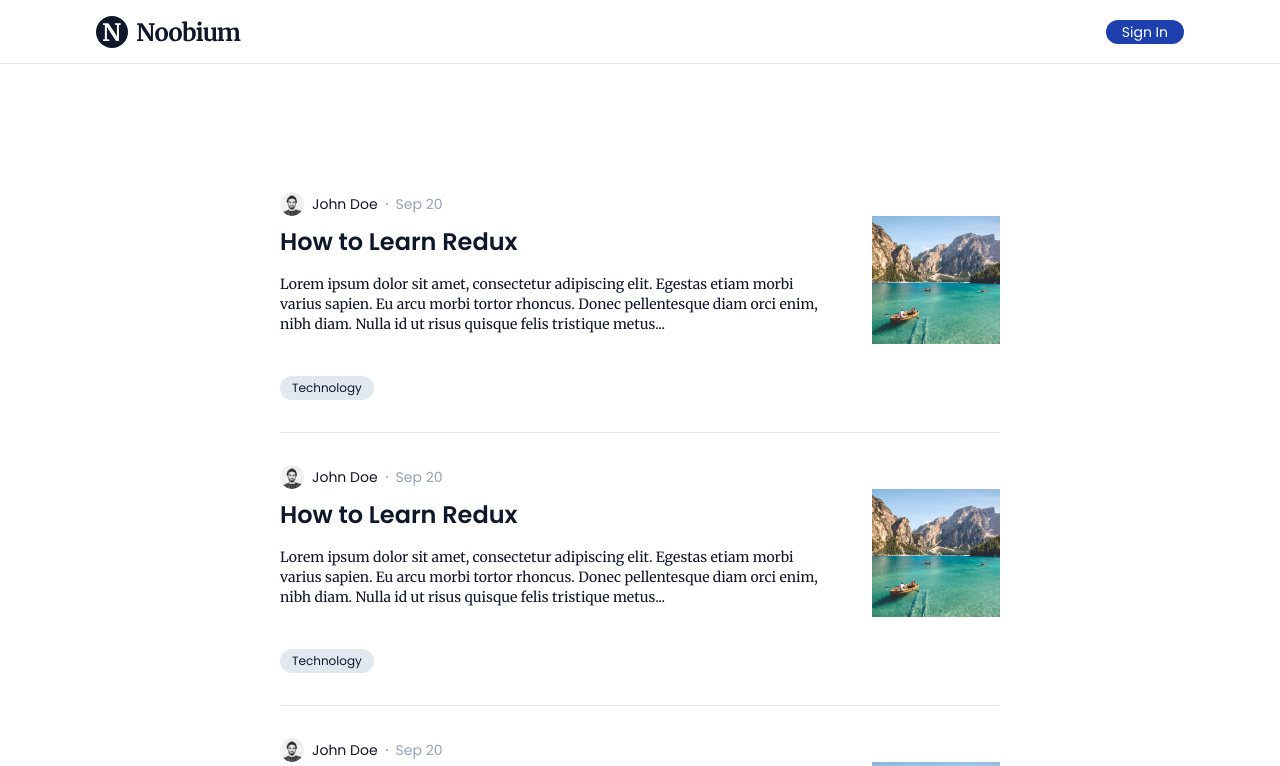
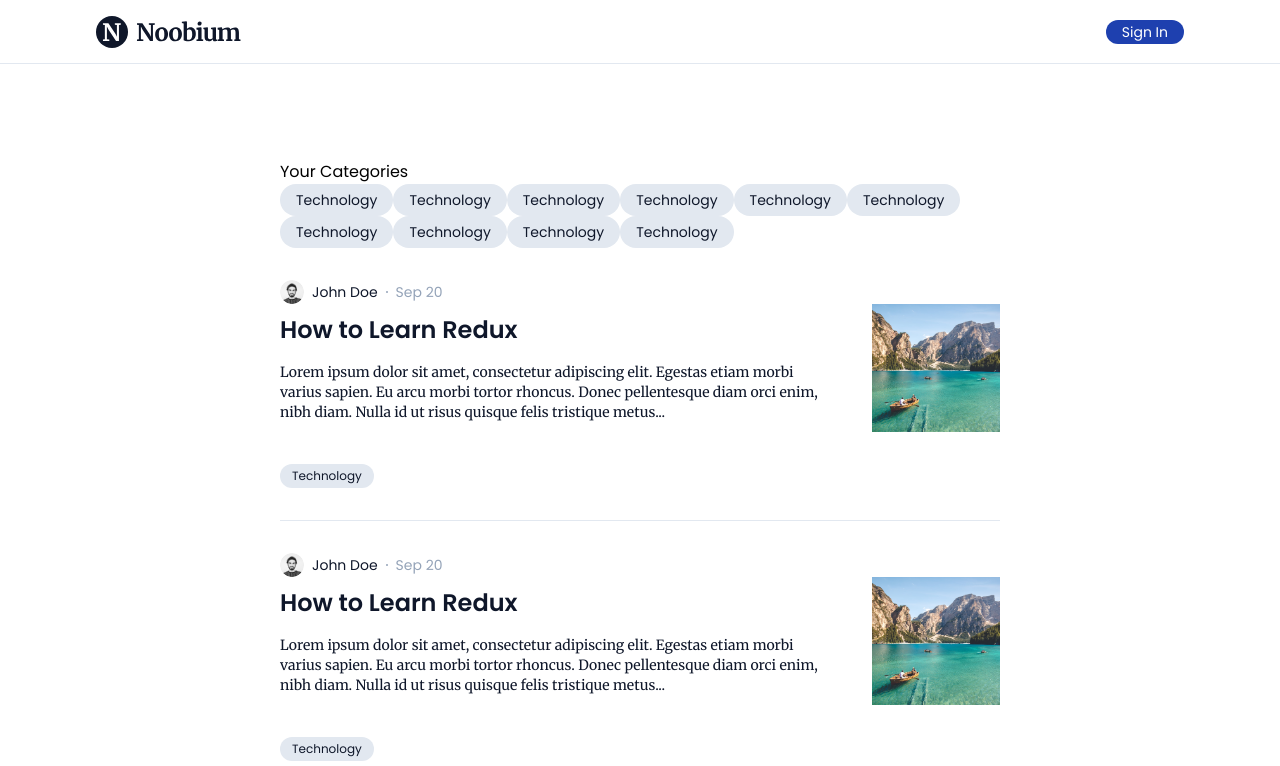
Before and after one commit to Syarif-Ys/noobium, a Next.js app: page / in a window 1280 px wide. Shown: the top 766 px of the page. Built offline with nearby package versions, Linux system fonts and the light colour scheme.

Commit message:
category

```diff
--- a/components/Article.tsx
+++ b/components/Article.tsx
@@ -1,5 +1,6 @@
+import Link from "next/link";
 import { StringLiteral } from "typescript";
-import { parseISO, format } from 'date-fns';
+import { parseISO, format } from "date-fns";
 
 type Props = {
   title: string;
@@ -23,8 +24,9 @@ const Article: React.FC<Props> = ({
   date,
   author,
 }) => {
-  const formattedDate = format(parseISO(date), 'MMM dd')
+  const formattedDate = format(parseISO(date), "MMM dd");
   return (
+    <Link href={url}>
       <div className="border-b border-slate-200 py-8">
         <div className="flex items-center">
           <img
@@ -49,6 +51,7 @@ const Article: React.FC<Props> = ({
           <p className="text-slate-900 font-sans text-xs">{category}</p>
         </div>
       </div>
+    </Link>
   );
 };
 
--- /dev/null
+++ b/components/Category.tsx
@@ -0,0 +1,13 @@
+type Props = {
+  label: string;
+};
+
+const Category: React.FC<Props> = ({ label }) => {
+  return (
+    <button className="h-8 bg-slate-200 rounded-full px-4 text-slate-900 text-sm font-sans">
+      {label}
+    </button>
+  );
+};
+
+export default Category;
--- a/pages/index.tsx
+++ b/pages/index.tsx
@@ -1,13 +1,22 @@
 import type { NextPage } from "next";
 import Head from "next/head";
 import Article from "../components/Article";
+import Category from "../components/Category";
 import NavBar from "../components/NavBar";
 
 const Home: NextPage = () => {
+const categories = [...Array(10)].map((_, index) => {
+  return {
+    id: index + 1,
+    slug: 'technolog',
+    name: 'Technology',
+  }
+})
+
   const articles = [...Array(4)].map((_, index) => {
     return {
       id: index + 1,
-      url: '/articles/how-to-learn-redux',
+      slug: 'how-to-learn-redux',
       title: "How to Learn Redux",
       content:
         "Lorem ipsum dolor sit amet, consectetur adipiscing elit. Egestas etiam morbi varius sapien. Eu arcu morbi tortor rhoncus. Donec pellentesque diam orci enim, nibh diam. Nulla id ut risus quisque felis tristique metus...",
@@ -29,10 +38,16 @@ const Home: NextPage = () => {
 
       <NavBar />
       <div className="w-[720px] mx-auto py-24">
+        <div>
+          <p>Your Categories</p>
+          {categories.map(category => (
+            <Category key={category.id} label={category.name} />
+          ))}
+        </div>
         {articles.map((article) => (
           <Article
             key={article.id}
-            url={article.url}
+            url={'/articles/${article.slug}'}
             title={article.title}
             content={article.content}
             thumbnail={article.thumbnail}
```
Lines whose indentation alone changed are shown as unchanged.
